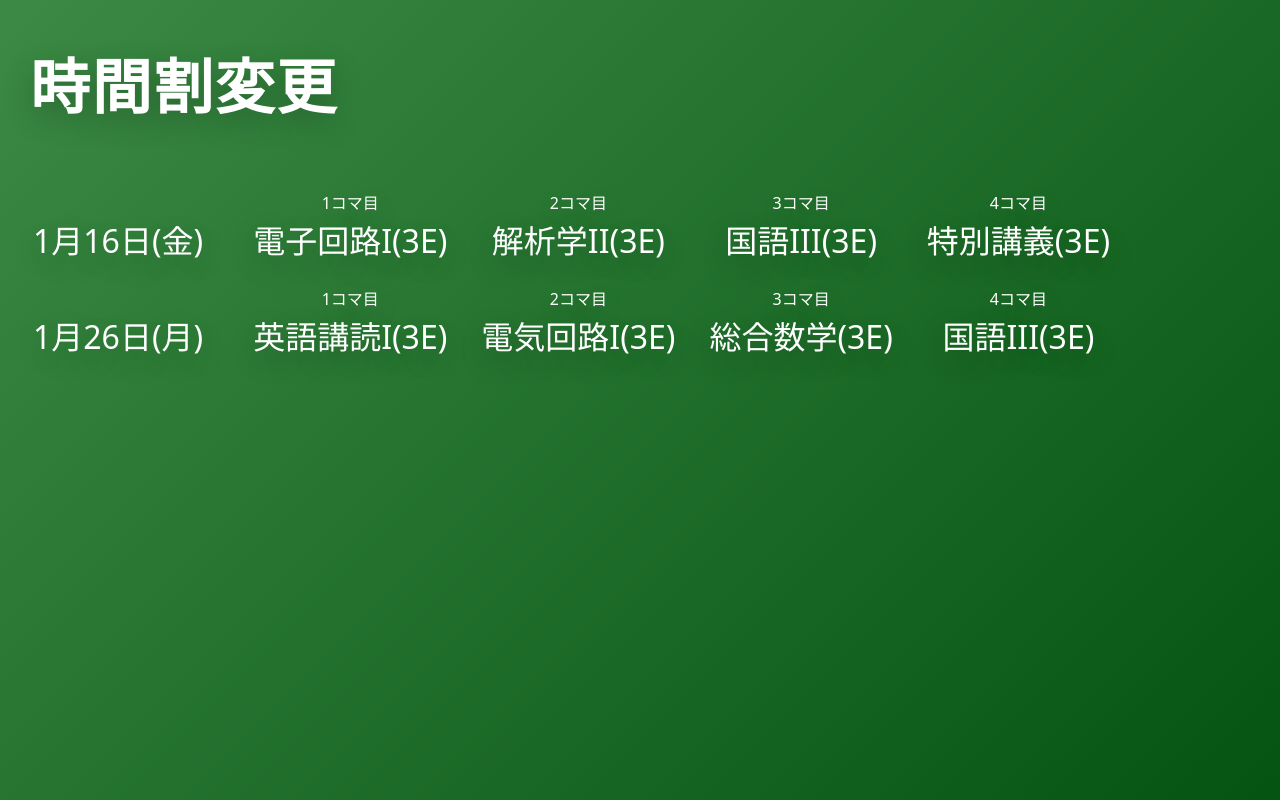
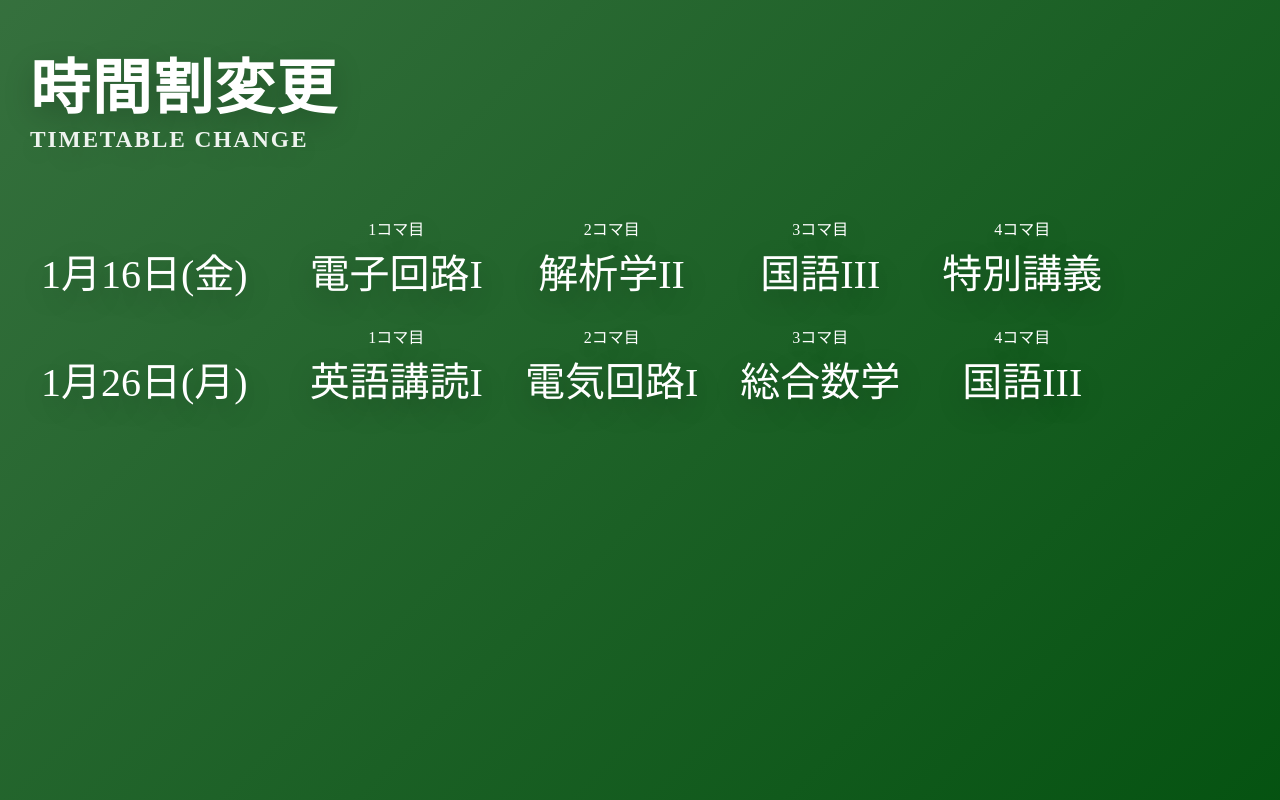
Before and after one commit to IshiDenki-shita/3etupr-signage, a Flask app: page / in a window 1280 px wide. Run offline with Flask 3, Linux system fonts and the light colour scheme.

Commit message:
CSS変更

```diff
--- a/app.py
+++ b/app.py
@@ -82,19 +82,19 @@ def page1():
       "subjects": [
         {
           "period": 1,
-          "subject": "電子回路I(3E)"
+          "subject": "電子回路I"
         },
         {
           "period": 2,
-          "subject": "解析学II(3E)"
+          "subject": "解析学II"
         },
         {
           "period": 3,
-          "subject": "国語III(3E)"
+          "subject": "国語III"
         },
         {
           "period": 4,
-          "subject": "特別講義(3E)"
+          "subject": "特別講義"
         }
       ],
       "date": "1月16日(金)"
@@ -103,19 +103,19 @@ def page1():
       "subjects": [
         {
           "period": 1,
-          "subject": "英語講読I(3E)"
+          "subject": "英語講読I"
         },
         {
           "period": 2,
-          "subject": "電気回路I(3E)"
+          "subject": "電気回路I"
         },
         {
           "period": 3,
-          "subject": "総合数学(3E)"
+          "subject": "総合数学"
         },
         {
           "period": 4,
-          "subject": "国語III(3E)"
+          "subject": "国語III"
         }
       ],
       "date": "1月26日(月)"
--- a/static/main.js
+++ b/static/main.js
@@ -1,6 +1,4 @@
-let h = 0;
-let m = 0;
-let day = 0;
+let h, m, day;
 
 setInterval(() => {
   const now = new Date();
--- a/templates/page1.html
+++ b/templates/page1.html
@@ -9,7 +9,7 @@
     <!--CSSファイル読み込み-->
     <style>
       :root {
-        --bg1: #20b62a86;
+        --bg1: #06410a86;
         --bg2: #045210;
         --white: #ffffff;
         --glass: rgba(255, 255, 255, 0.16);
@@ -23,7 +23,7 @@
       body {
         margin: 0;
         height: 100vh;
-        font-family: system-ui, -apple-system, "Segoe UI", sans-serif;
+        font-family: "Yu Gothic";
         color: var(--white);
 
         /* ★ 左上→右下の動くグラデーション */
@@ -55,6 +55,12 @@
         text-shadow: 0 10px 30px var(--shadow);
       }
 
+      #under_h1 {
+        font-size: calc(18px * var(--scale));
+        opacity: 0.92;
+        letter-spacing: 0.08em;
+      }
+
       #table {
         text-align: center;
         margin-left: auto;
@@ -63,13 +69,16 @@
       }
 
       #subjects {
-        font-size: 200%;
+        font-size: 250%;
+        text-align: center;
       }
     </style>
   </head>
   <body>
     <div id="page">
-      <h1 id="page_name">時間割変更</h1>
+      <h1 id="page_name">時間割変更
+        <div id = "under_h1">TIMETABLE CHANGE</div>
+      </h1>
 
       {%if main_timetable%}
       <table id="table">
```
